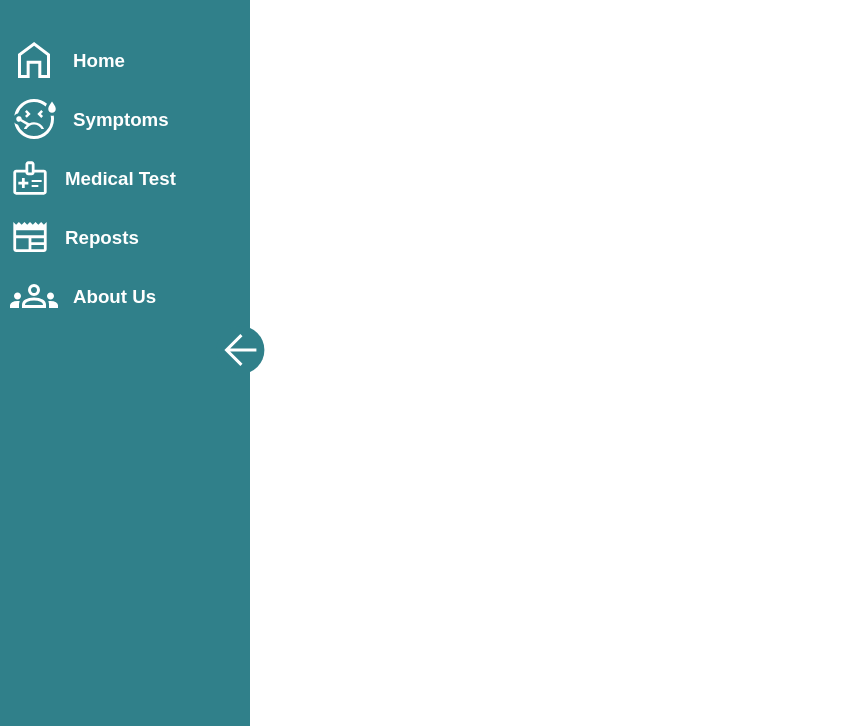
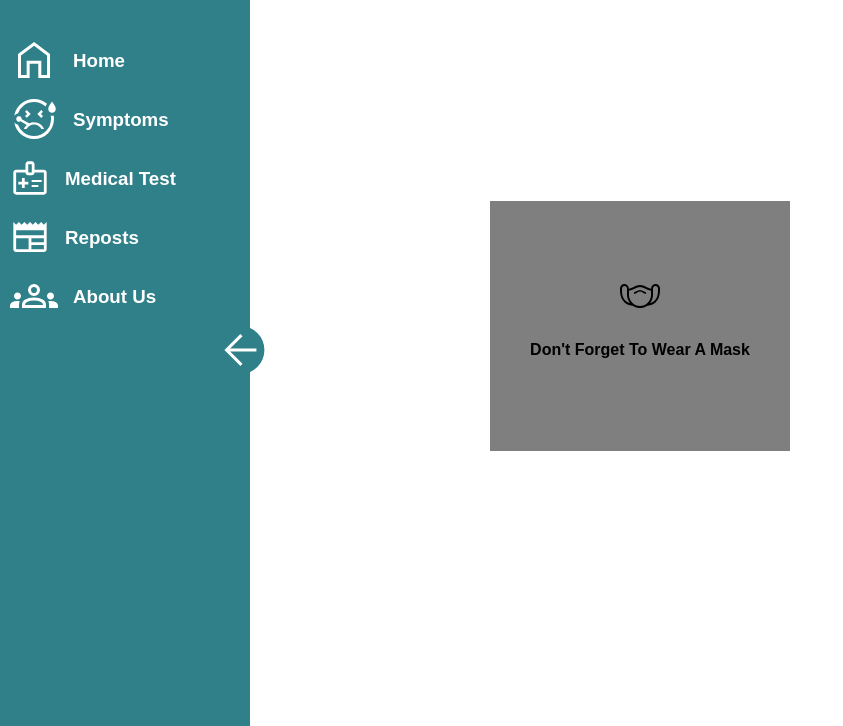
Before and after one commit to Yaseen-Saad/COVID-19, a plain HTML site: page index.html in a window 1280 px wide. Shown: the part 74-800 px from the top of the page, without its empty margins (0-843 px from the left). Drawn offline with Linux system fonts and the light colour scheme.

Commit message:
add some changes

```diff
--- a/index.html
+++ b/index.html
@@ -29,6 +29,11 @@
 </head>
 
 <body>
+    <div class="reminder">
+        <div class="over"></div>
+        <svg xmlns="http://www.w3.org/2000/svg" height="48" width="48"><path d="M24 36q-1.85 0-3.55-.525-1.7-.525-3.2-1.525-2.15-.15-4.475-.925-2.325-.775-4.275-2.55-1.95-1.775-3.225-4.7Q4 22.85 4 18.5v-2q0-1.9 1.325-3.2Q6.65 12 8.5 12q1.75 0 3.05 1.375 1.3 1.375 1.45 3.375 1.6-.4 2.875-.9t2.175-1q1.5-.85 2.85-1.35 1.35-.5 3.1-.5t3.1.5q1.35.5 2.85 1.35.9.5 2.175 1t2.875.9q.15-2.05 1.45-3.4T39.5 12q1.9 0 3.2 1.3 1.3 1.3 1.3 3.2v2q0 4.35-1.275 7.275-1.275 2.925-3.225 4.7-1.95 1.775-4.275 2.55-2.325.775-4.475.925-1.5 1-3.2 1.525Q25.85 36 24 36Zm-9.9-4.85q-1.3-1.6-2.2-3.725Q11 25.3 11 23v-6.5q0-1.05-.725-1.775Q9.55 14 8.5 14q-1 0-1.75.725T6 16.5v2q0 6.45 2.775 9.375T14.1 31.15ZM24 34q4.4 0 7.7-3.325T35 23v-4.2q-1.9-.4-3.475-1-1.575-.6-2.575-1.2-1.45-.85-2.6-1.225Q25.2 15 24 15q-1.2 0-2.35.375-1.15.375-2.6 1.225-1 .6-2.575 1.2-1.575.6-3.475 1V23q0 4.35 3.325 7.675T24 34Zm9.9-2.85q2.55-.35 5.325-3.275Q42 24.95 42 18.5v-2q0-1.05-.725-1.775Q40.55 14 39.5 14q-1 0-1.75.725T37 16.5V23q0 2.3-.825 4.425T33.9 31.15ZM18 22q1.1-.3 1.9-.725.8-.425 1.5-.825.7-.4 1.275-.675T24 19.5q.75 0 1.325.275t1.275.675q.7.4 1.475.825Q28.85 21.7 30 22v-1.6q-.75-.25-1.3-.55l-1.1-.6q-.8-.5-1.625-.875T24 18q-1.15 0-1.975.375-.825.375-1.675.875l-1.1.6q-.55.3-1.25.55Zm6 2.5Z"/></svg>
+        <h4 class="dont">Don't Forget to wear a mask</h4>
+    </div>
     <aside class="nav-bar">
         <div class="cov">
             <img src="images/R.png" alt="">
```
